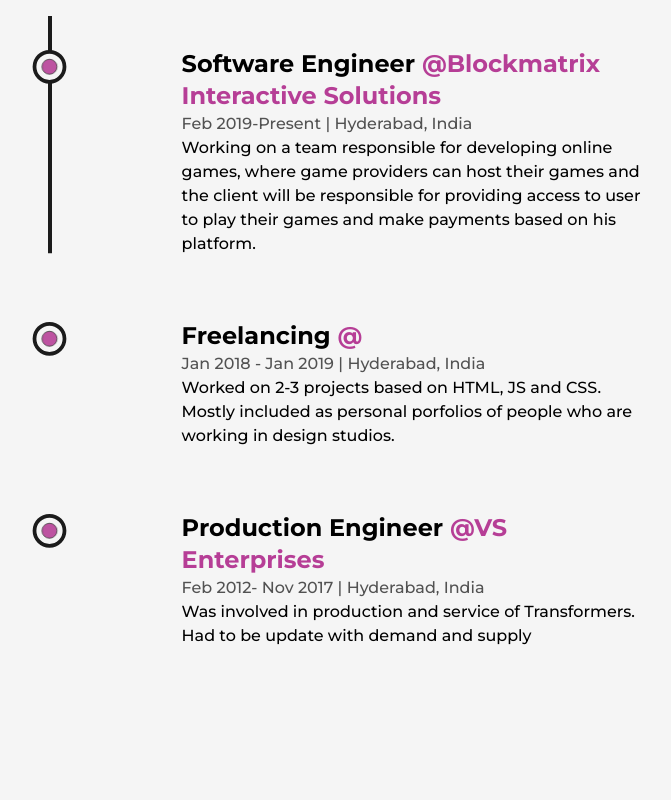
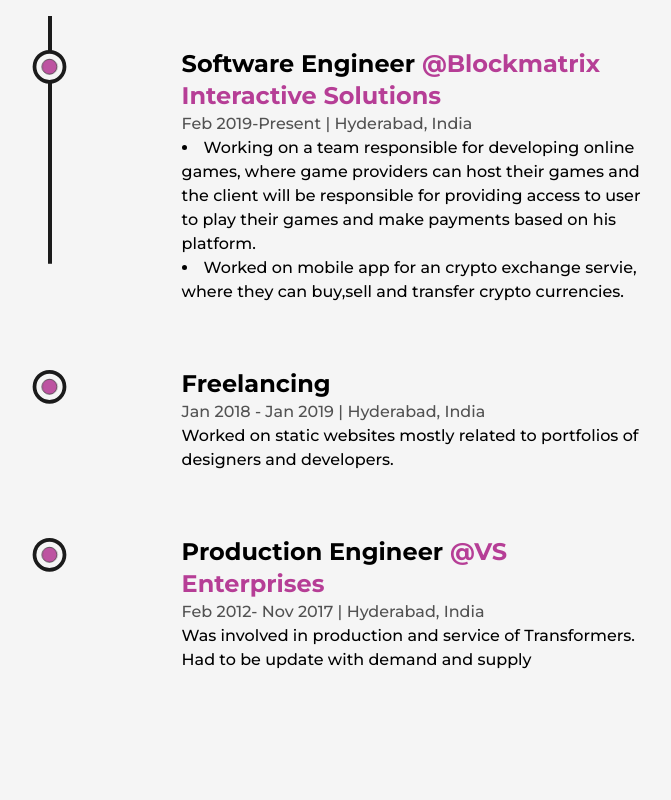
Before and after one commit to Jitam/nextPortfolio, a Next.js app: page /about in a window 1280 px wide. Shown: the part 2500-3300 px from the top of the page, without its empty margins (244-915 px from the left). Built offline with nearby package versions, Linux system fonts and the light colour scheme.

Commit message:
experience page updated

```diff
--- a/src/components/Experience.js
+++ b/src/components/Experience.js
@@ -18,13 +18,19 @@
       >
         <h3 className="capitalize text-2xl font-bold sm:text-xl xs:text-lg">
           {position}&nbsp;
-          <a
+          {company === '' ? <a
+            className="text-primary dark:text-primaryDark capitalize"
+            href={link}
+            target="_blank"
+          >
+            {company}
+          </a> : <a
             className="text-primary dark:text-primaryDark capitalize"
             href={link}
             target="_blank"
           >
             @{company}
-          </a>
+          </a>}
         </h3>
         <span className="text-dark/75 dark:text-light/75 capitalize font-medium xs:text-sm">
           {time} | {address}
@@ -59,7 +65,11 @@
             link={"http://www.blocmatrix.com"}
             time={"Feb 2019-Present"}
             address={"Hyderabad, India"}
-            work={`Working on a team responsible for developing online games, where game providers can host their games and the client will be responsible for providing access to user to play their games and make payments based on his platform.`}
+            work={<ul className="list-disc list-inside">
+              <li>{`Working on a team responsible for developing online games, where game providers can host their games and the client will be responsible for providing access to user to play their games and make payments based on his platform.`}</li>
+              <li>{`Worked on mobile app for an crypto exchange servie, where they can buy,sell and transfer crypto currencies.`}</li>
+              {/* <li>{`Worked on AI driven social platform messaging service for players who play online games. `}</li> */}
+            </ul>}
           />
           <Details
             position={"Freelancing"}
@@ -67,12 +77,11 @@
             // link={""}
             time={"Jan 2018 - Jan 2019"}
             address={"Hyderabad, India"}
-            work={`Worked on 2-3 projects based on HTML, JS and CSS. Mostly included as personal porfolios of people who are working in design studios.`}
+            work={`Worked on static websites mostly related to portfolios of designers and developers.`}
           />
           <Details
             position={"Production Engineer"}
             company={"VS Enterprises"}
-            // link={"http://www.amazon.com"}
             time={"Feb 2012- Nov 2017"}
             address={"Hyderabad, India"}
             work={`Was involved in production and service of Transformers. Had to be update with demand and supply`}
```
